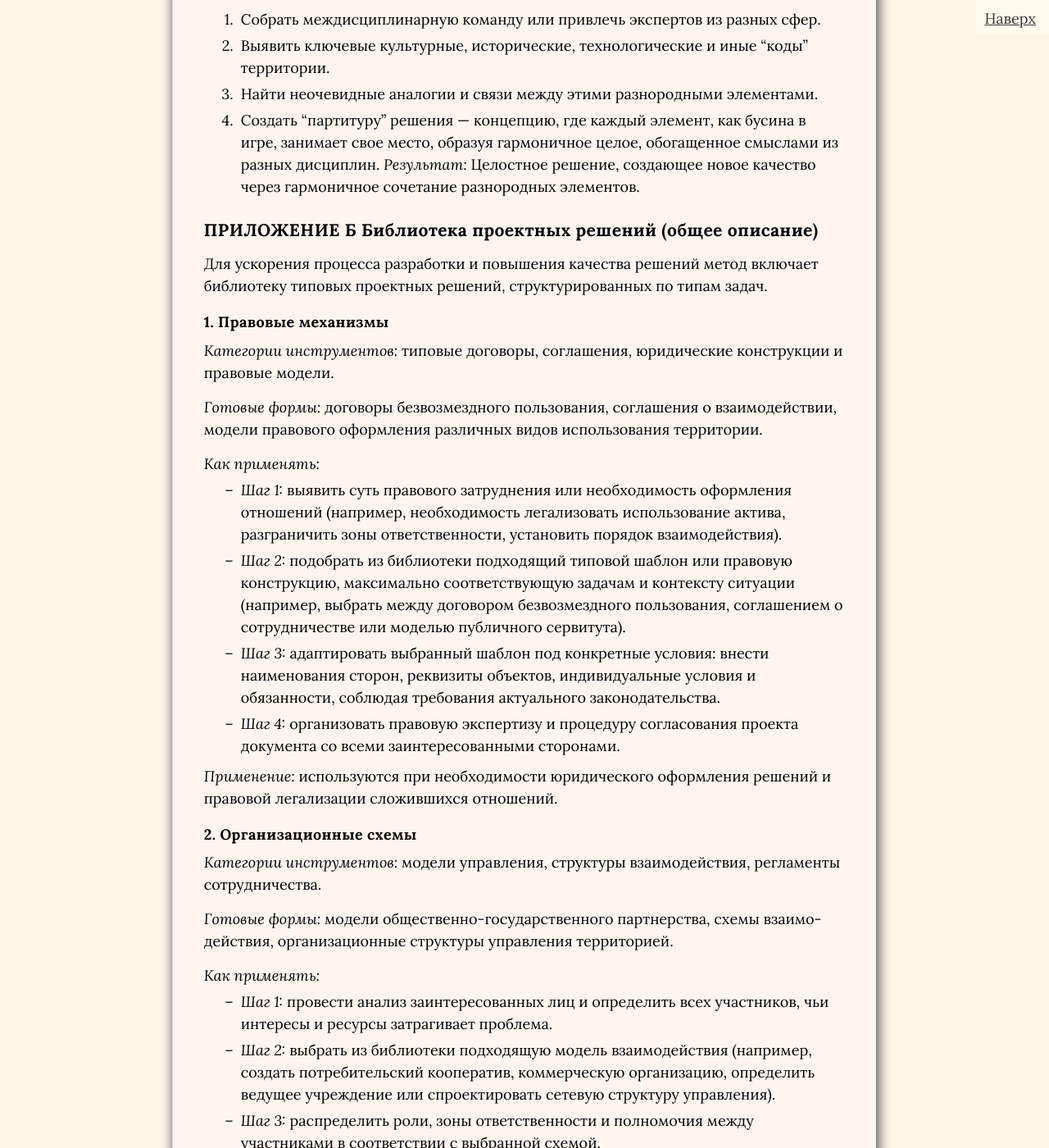
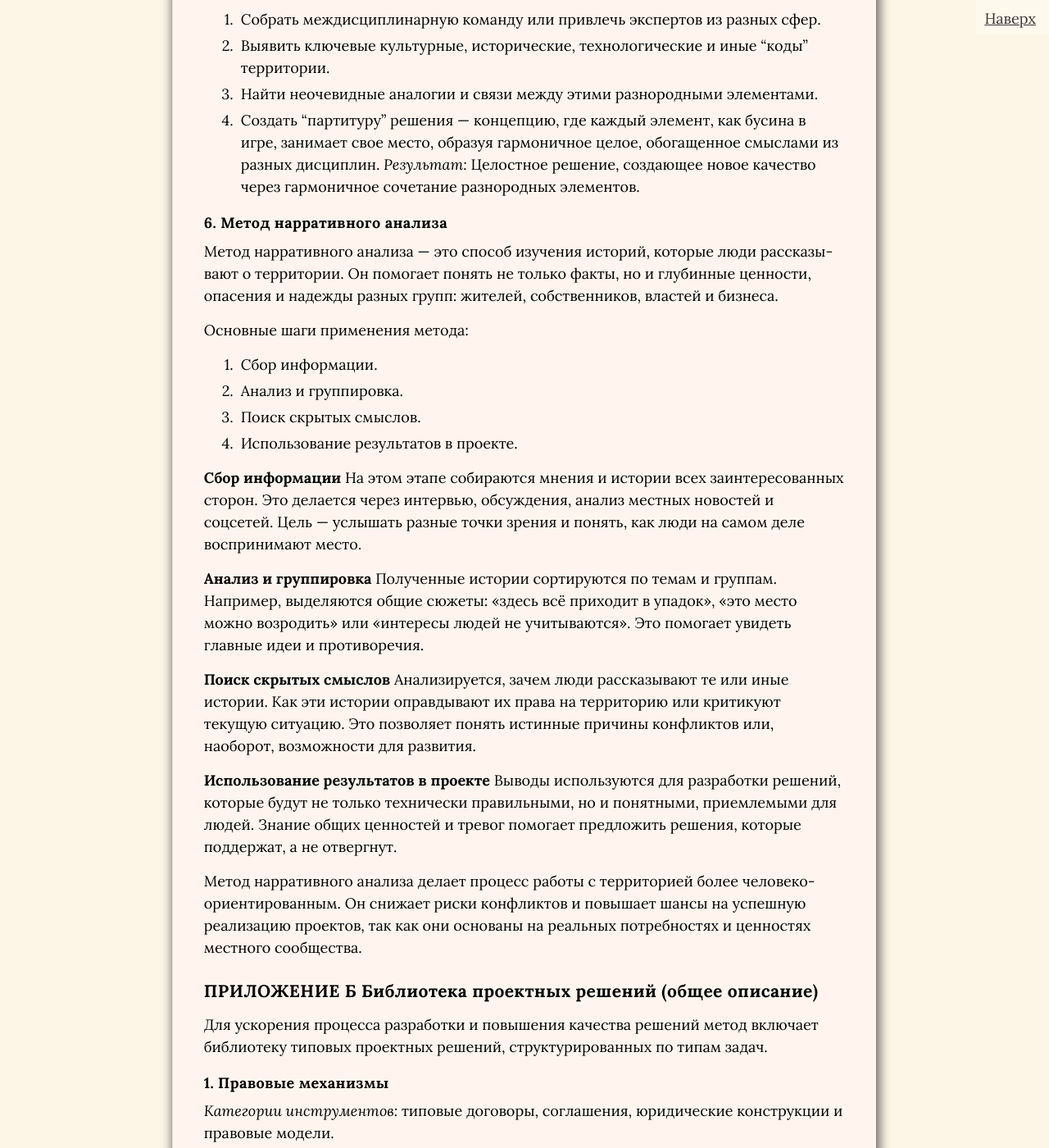
Before and after one commit to SergSi/land-use-art, a Jekyll site: the page built from _posts/2025-09-12-metod.md, in a window 1280 px wide and 1400 px high, scrolled down 17881 px. Shown: the whole window at 82% size. Built offline with Jekyll 4.4.1, drawn with Linux system fonts in a browser that asks for light colours; some web fonts are replaced.

Commit message:
Update 2025-09-12-metod.md

```diff
--- a/_posts/2025-09-12-metod.md
+++ b/_posts/2025-09-12-metod.md
@@ -517,7 +517,32 @@ number="7"
 2.  Выявить ключевые культурные, исторические, технологические и иные "коды" территории.
 3.  Найти неочевидные аналогии и связи между этими разнородными элементами.
 4.  Создать "партитуру" решения — концепцию, где каждый элемент, как бусина в игре, занимает свое место, образуя гармоничное целое, обогащенное смыслами из разных дисциплин.
-*Результат:* Целостное решение, создающее новое качество через гармоничное сочетание разнородных элементов.
+    *Результат:* Целостное решение, создающее новое качество через гармоничное сочетание разнородных элементов.
+
+#### 6. Метод нарративного анализа
+
+Метод нарративного анализа — это способ изучения историй, которые люди рассказывают о территории. Он помогает понять не только факты, но и глубинные ценности, опасения и надежды разных групп: жителей, собственников, властей и бизнеса.
+
+Основные шаги применения метода:
+
+1.  Сбор информации.
+2.  Анализ и группировка.
+3.  Поиск скрытых смыслов.
+4.  Использование результатов в проекте.
+
+**Сбор информации**
+На этом этапе собираются мнения и истории всех заинтересованных сторон. Это делается через интервью, обсуждения, анализ местных новостей и соцсетей. Цель — услышать разные точки зрения и понять, как люди на самом деле воспринимают место.
+
+**Анализ и группировка**
+Полученные истории сортируются по темам и группам. Например, выделяются общие сюжеты: «здесь всё приходит в упадок», «это место можно возродить» или «интересы людей не учитываются». Это помогает увидеть главные идеи и противоречия.
+
+**Поиск скрытых смыслов**
+Анализируется, зачем люди рассказывают те или иные истории. Как эти истории оправдывают их права на территорию или критикуют текущую ситуацию. Это позволяет понять истинные причины конфликтов или, наоборот, возможности для развития.
+
+**Использование результатов в проекте**
+Выводы используются для разработки решений, которые будут не только технически правильными, но и понятными, приемлемыми для людей. Знание общих ценностей и тревог помогает предложить решения, которые поддержат, а не отвергнут.
+
+Метод нарративного анализа делает процесс работы с территорией более человеко-ориентированным. Он снижает риски конфликтов и повышает шансы на успешную реализацию проектов, так как они основаны на реальных потребностях и ценностях местного сообщества.
 
 ### ПРИЛОЖЕНИЕ Б Библиотека проектных решений (общее описание)
 
```
